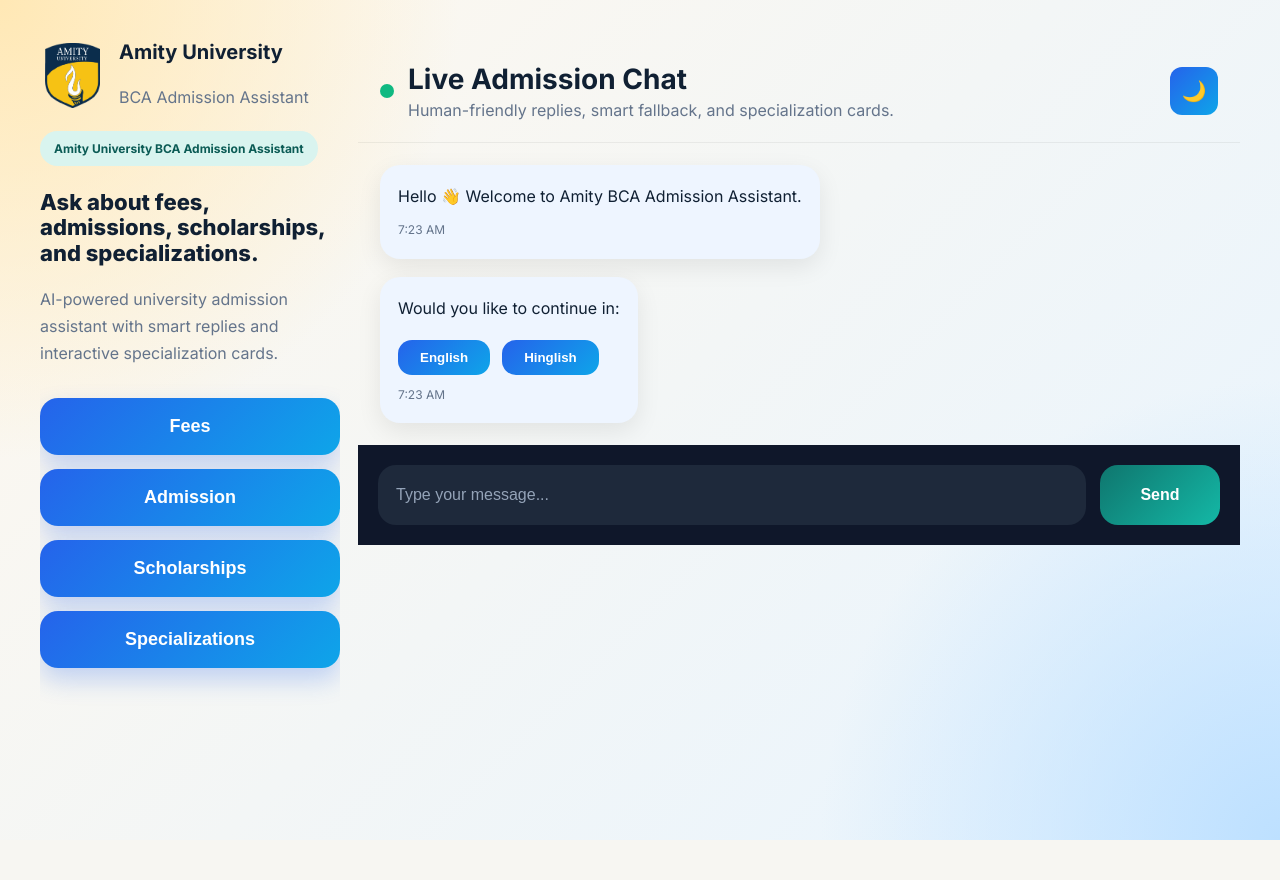
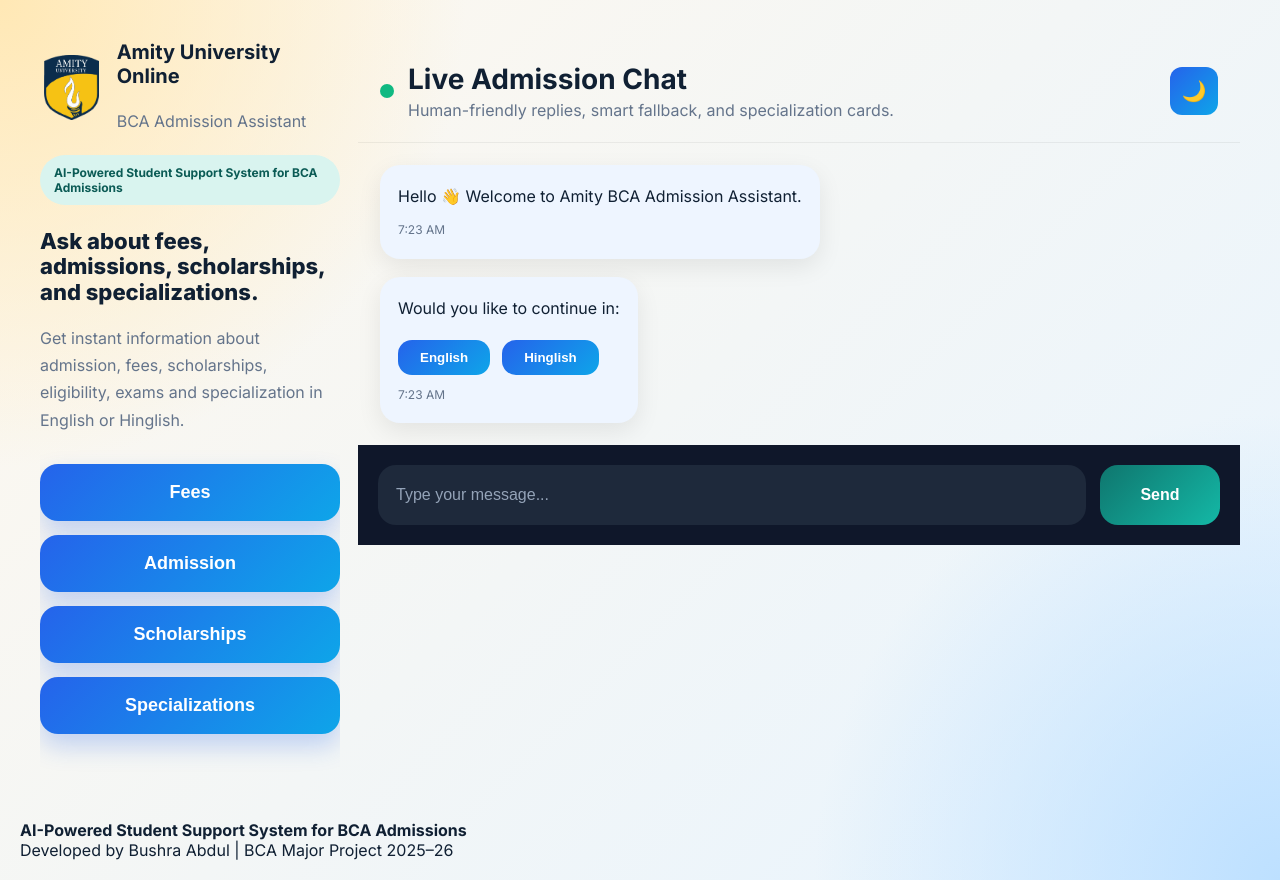
Before and after one commit to Bushra2711/amity-chatbot, a Flask app: page / in a window 1280 px wide. Before the commit the page ends 840 px from the top, so only its background shows below. Run offline with Flask 3, Linux system fonts and the light colour scheme.

Commit message:
Update index.html

```diff
--- a/templates/index.html
+++ b/templates/index.html
@@ -17,14 +17,14 @@
             <div class="brand">
               <img src="/static/Amity_University_logo.png" class="logo">
               <div>
-                <h2>Amity University</h2>
+                <h2>Amity University Online</h2>
                 <p>BCA Admission Assistant</p>
               </div>
             </div>
 
-            <span class="eyebrow">Amity University BCA Admission Assistant</span>
+            <span class="eyebrow">AI-Powered Student Support System for BCA Admissions</span>
             <h1>Ask about fees, admissions, scholarships, and specializations.</h1>
-            <p>AI-powered university admission assistant with smart replies and interactive specialization cards.</p>
+            <p>Get instant information about admission, fees, scholarships, eligibility, exams and specialization in English or Hinglish.</p>
           </div>
 
           <nav class="sidebar-actions" aria-label="Quick topics">
@@ -60,5 +60,9 @@
     </div>
 
     <script src="/static/script.js"></script>
+   <footer class="footer">
+    <p><strong>AI-Powered Student Support System for BCA Admissions</strong></p>
+    <p>Developed by Bushra Abdul | BCA Major Project 2025–26</p>
+</footer>
   </body>
 </html>
```
